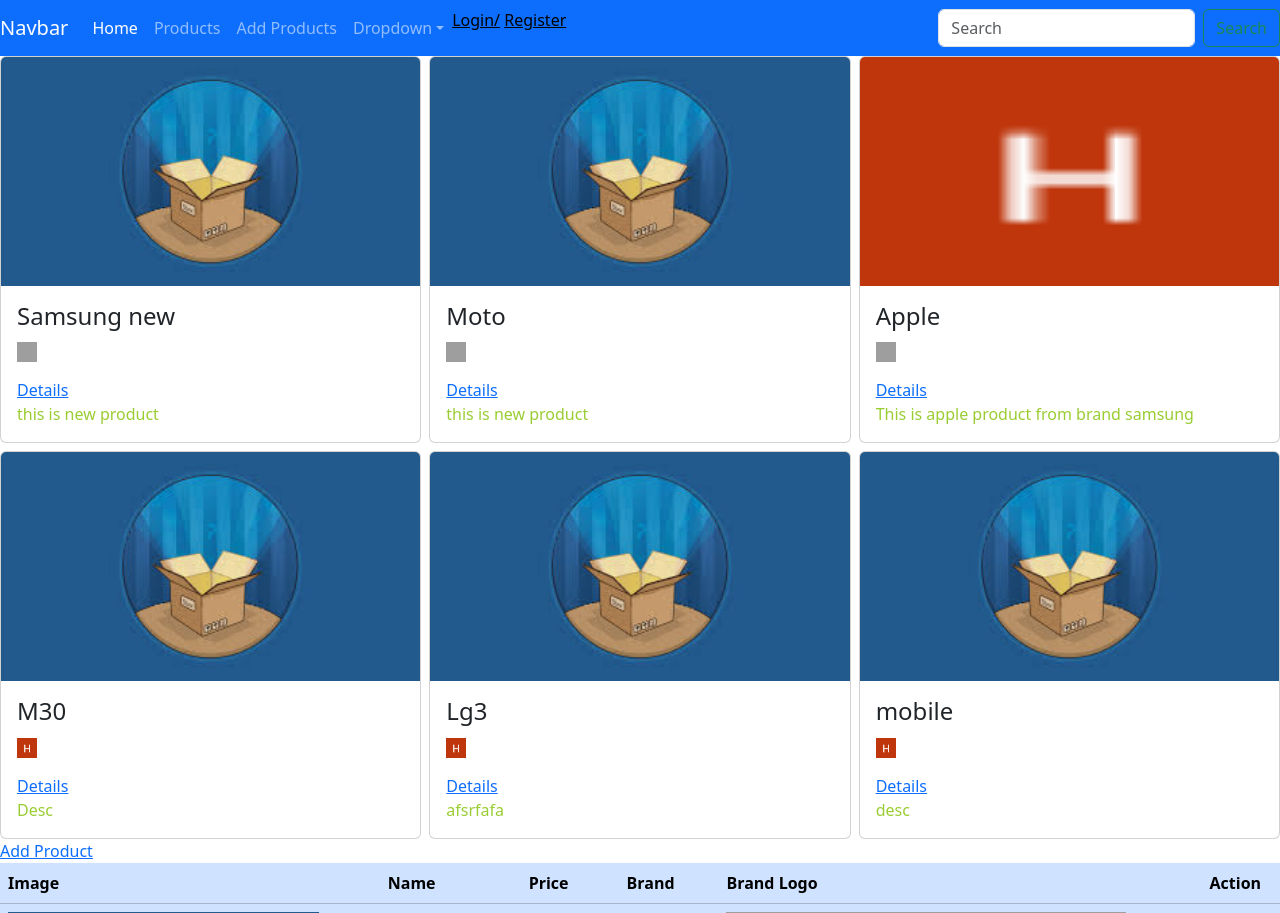
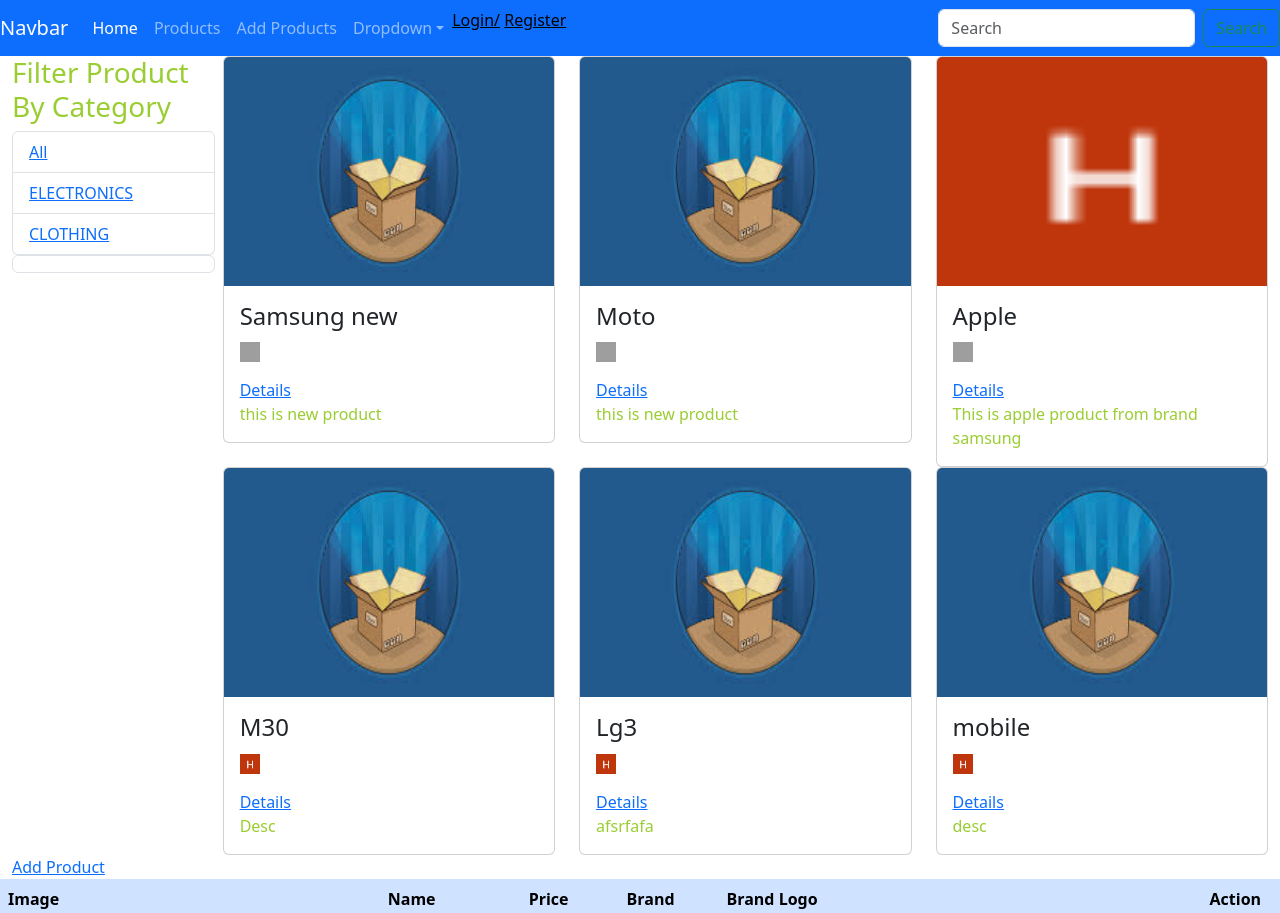
Before and after one commit to hitesh0404/Ecom, a Django app: page /products/ in a window 1280 px wide. Shown: the top 913 px of the page. Run offline with Django 5.2, Linux system fonts and the light colour scheme; data comes from the database, SQL or seed files in the repository; both versions use the stored data as it was after the commit; grey boxes are pictures that could not be loaded.

Commit message:
filter by category and fetch brand name of that perticular category

```diff
--- a/account/views.py
+++ b/account/views.py
@@ -3,6 +3,7 @@ from .forms import LoginForm,RegisterCustomer,RegisterSupplier
 from django.contrib.auth.models import User
 from django.contrib.auth import authenticate,login,logout,get_user_model
 from django.views import View
+from django.http import HttpResponse
 from .models import Customer,Supplier
 # Create your views here.
 class LoginView(View):
@@ -25,6 +26,8 @@ class LoginView(View):
             elif user_type=='supplier':
                 if hasattr(u,'supplier'):
                     request.session['user_type']='supplier'
+            else:
+                return HttpResponse('You are not Customer Nor Supplier')
 
 
             user = authenticate(request,username=username,password=password)
@@ -122,7 +125,7 @@ def register_user(request, user_type):
         form = form_class(request.POST, request.FILES)
         if form.is_valid():
             form.save()
-            return redirect('login')
+            return redirect(login)
         else:
             return render(request, 'account/register.html', {'form': form, 'user_type': user_type})
 
--- a/product/templates/product/products.html
+++ b/product/templates/product/products.html
@@ -43,9 +43,63 @@
 
         </tbody>
     </table> -->
-    <div
-    class="row justify-content-center align-items-center g-2">
+    <div class="container-fluid">
+        <div class="row justify-content-center  g-2 ">
+            <div class="col-2">
+                <h3>
+                    Filter Product By Category
+                </h3>
+                <ul class="list-group">
+                    <li class="list-group-item">
+                        <a href="{% url 'show-product' %}">
+                            All
+                        </a>
+                    </li>
+                    {% for category in categories %}
+                    {% if category.name == request.path|cut:"/product/serach_product/category/" %}
+                    <li style="background-color: aqua;" class="list-group-item">
+                        <a  href="{% url 'category' category.name %}">
+                            {{category.name}}
+                        </a>
+                        {% else %}
+                        <li class="list-group-item">
+                        <a href="{% url 'category' category.name %}">
+                            {{category.name}}
+                        </a>
+                        {% endif %}
+                    </li>
+                    {% endfor %}
+                </ul>
+                <h3>{% if brands %}
+                    Filter Product By Brand
+                </h3>
+                {% endif %}
+                <ul class="list-group">
+                    <li class="list-group-item">
+                     {% comment %}   <!-- <a href="{% url request.path|slice:'32:' %}"> -->
+                            All
+                        <!-- </a> -->
+                    </li>{% endcomment %}
+                    {% for brand in brands %}
+                    {% if brand == request.path|cut:"/product/serach_product/category/request.session.category/brand/" %}
+                    <li style="background-color: aqua;" class="list-group-item">
+                        <a  href="{% url 'brand' brand %}">
+                            {{brand}}
+                        </a>
+                        {% else %}
+                        <li class="list-group-item">
+                        <a href="{% url 'brand' brand %}">
+                            {{brand}}
+                        </a>
+                        {% endif %}
+                    </li>
+                    {% endfor %}
+                </ul>
 
+        </div>
+
+        <div class="col-10">
+            <div class="row">
                 {% for product in products %}
                     <div class="col-4">
                         <div class="card text-start">
@@ -63,6 +117,8 @@
                         </div>
                     </div>
                 {% endfor %}
+            </div>
+        </div>
     </div>
 <a href="{% url 'add-product' %}">Add Product</a>
 
--- a/product/urls.py
+++ b/product/urls.py
@@ -9,6 +9,9 @@ urlpatterns = [
     # path('add_product/',views.add_product,name="add-product")
     path('add_product/',views.AddProduct.as_view(),name="add-product"),
     path('update_product/<int:id>/',views.UpdateProduct.as_view(),name="update-product"),
+    path('serach_product/category/<str:name>',views.filter_product_by_category,name='category'),
+    path('serach_product/category/<str:name>/brand/<str:b_name/',views.filter_product_by_brand,name='brand')
+
 
 
 
--- a/product/views.py
+++ b/product/views.py
@@ -3,7 +3,7 @@ from django.http import HttpResponse,FileResponse
 from django.shortcuts import render,redirect,get_object_or_404
 from .forms import ProductForm
 import os
-from .models import Product
+from .models import Product,Category,Brand
 
 # Create your views here.
 # '''
@@ -45,12 +45,37 @@ from .models import Product
 def show_product(request):
     # name="ITVedant"
     p=Product.objects.all() #select * from Product
+    categories = Category.objects.all()
     context = {
-        'products':p
+        'products':p,
+        'categories':categories
     }
     return render(request,"product/products.html",context)
 
+def filter_product_by_category(request,name):
+    category = get_object_or_404(Category,name=name)  #electronic
+    products = category.product_set.all()             #product which comes under electronic
+    categories = Category.objects.all()                # all category
+    brands = {i.brand.name for i in products.select_related('brand')}  #all the brand of filtered product
 
+    context = {
+        'products':products,
+        'category':category,
+        'categories':categories,
+        'brands':brands
+        }
+    return render(request,"product/products.html",context)
+def filter_product_by_brand(request,name,category):
+    pass
+#     # brand = get_object_or_404(Brand,name=name)
+#     category = get_object_or_404(Category,name=name)
+#     products = category.product_set.all()
+#     context = {
+#         'products':products,
+#         'category':category,
+#         'categories':categories
+#         }
+#     return render(request,"product/products.html",context)
 def add_product(request):
     if request.method == 'GET':
         context={
--- a/templates/index.html
+++ b/templates/index.html
@@ -24,7 +24,7 @@
                 alt="First slide"
             />
             <div class="carousel-caption d-none d-md-block">
-                <h3>{{c.title | safe}}</h3>
+                <h3>{{c.title | safe }}</h3>
                 <p>{{c.description | safe}}</p>
             </div>
         </div>
```
Also changed, not shown: db.sqlite3.terabox.uploading.cfg (deleted, +0 -13 lines), db.sqlite3, media/carousel/p1.jpeg (added), media/profile_image/random_cat_lCZ1QHb.jpg (added), product/models.py (line endings or trailing spaces). Lines whose indentation alone changed are shown as unchanged.
